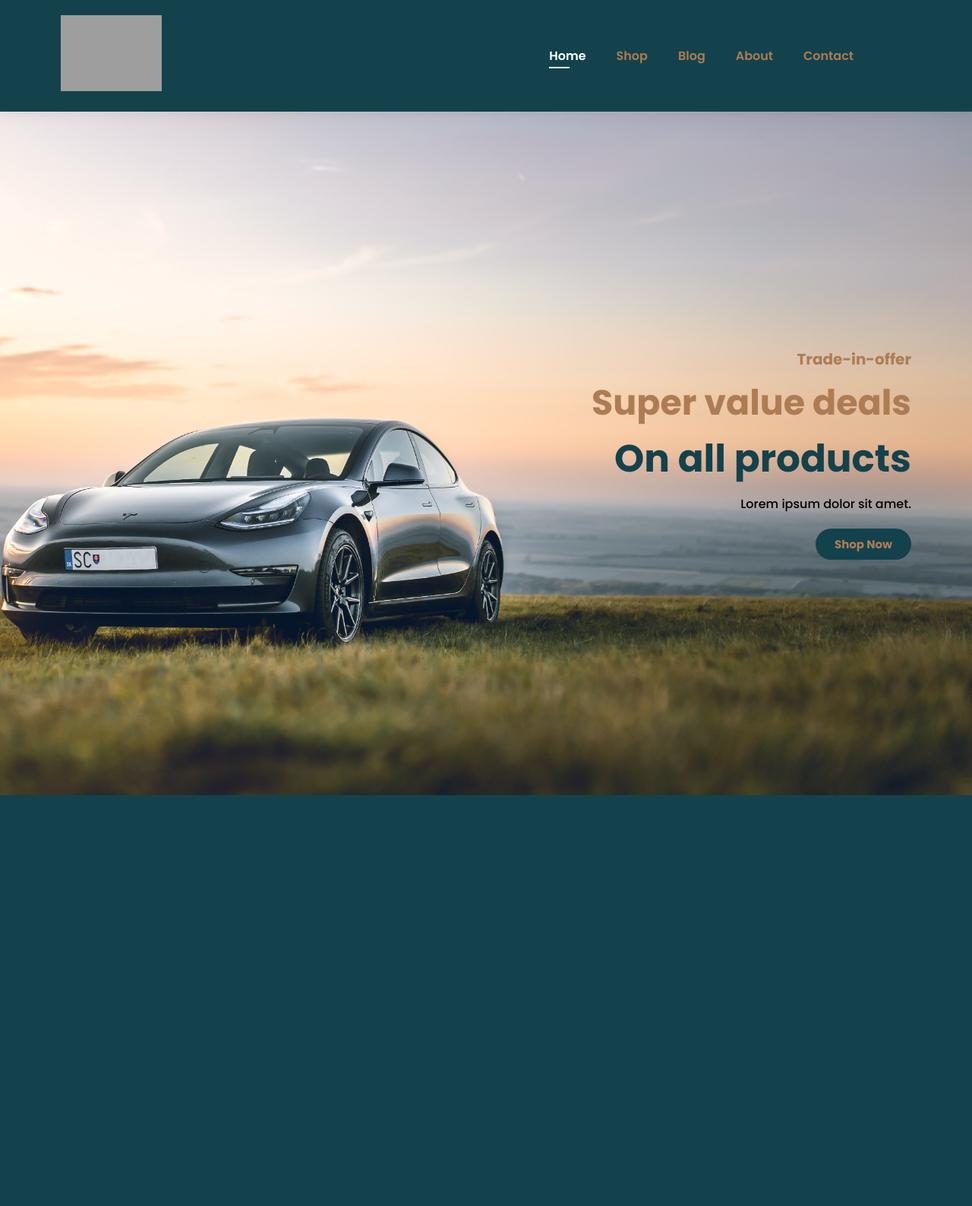
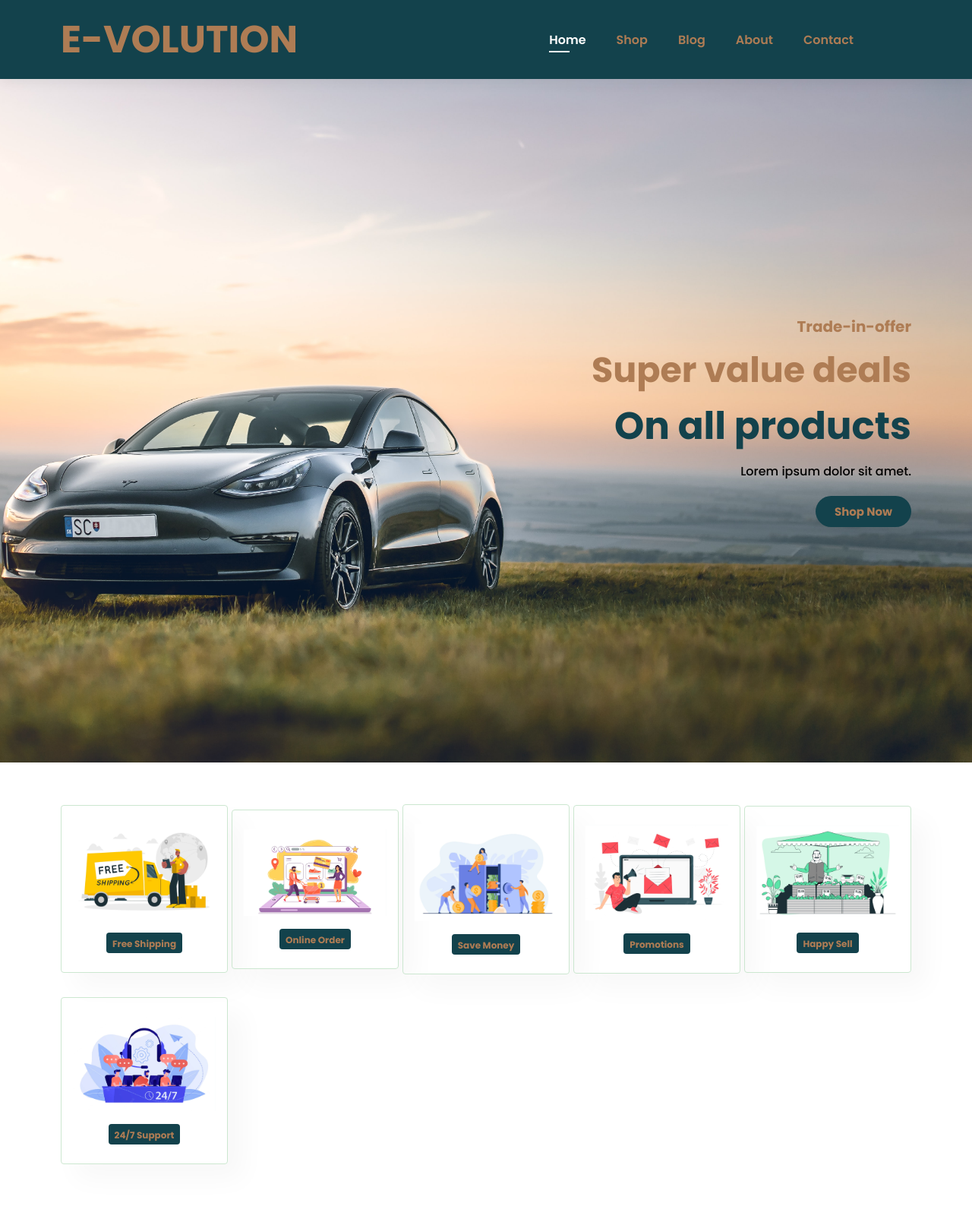
Before and after one commit to Android-James/cs-elective, a PHP site: page / in a window 1280 px wide. Shown: the whole page at 76% size. Before the commit the page ends 1047 px from the top, so only its background shows below. Run offline with PHP 8.4, Linux system fonts and the light colour scheme; some libraries are stand-ins or nearby versions; grey boxes are pictures that could not be loaded.

Commit message:
added some vector imgs for feature
changed the font color of each feature depending on their color

```diff
--- a/index.html
+++ b/index.html
@@ -5,12 +5,15 @@
     <meta http-equiv="X-UA-Compatible" content="IE=edge" />
     <meta name="viewport" content="width=device-width, initial-scale=1.0" />
     <title>E-Volution</title>
-    <link rel="stylesheet" href="https://pro.fontawesome.com/releases/v5.10.0/css/all.css"/>
-    <link rel="stylesheet" href="styles.css">
+    <link
+      rel="stylesheet"
+      href="https://pro.fontawesome.com/releases/v5.10.0/css/all.css"
+    />
+    <link rel="stylesheet" href="styles.css" />
   </head>
   <body>
     <section id="header">
-      <a href="#"><img src="/imgs/Grey Modern Typography Monogram Circle Logo.png" class="logo" alt="logo e-volution"></a>
+      <h1>E-VOLUTION</h1>
       <div>
         <ul id="navbar">
           <li><a class="active" href="index.html">Home</a></li>
@@ -18,7 +21,9 @@
           <li><a href="blog.html">Blog</a></li>
           <li><a href="about.html">About</a></li>
           <li><a href="contact.html">Contact</a></li>
-          <li><a href="cart.html"><i class="far fa-shopping-bag"></i></a></li>
+          <li>
+            <a href="cart.html"><i class="far fa-shopping-bag"></i></a>
+          </li>
         </ul>
       </div>
     </section>
@@ -28,9 +33,39 @@
       <h2>Super value deals</h2>
       <h1>On all products</h1>
       <p>Lorem ipsum dolor sit amet.</p>
-      <button>Shop Now</button>
+      <button><strong>Shop Now</strong></button>
     </section>
 
+    <section id="feature" class="section-p1">
+      <div class="fe-box">
+        <img src="imgs/features/free shipping.png" alt="free shipping">
+        <h6>Free Shipping</h6>
+      </div>
 
+      <div class="fe-box">
+        <img src="imgs/features/order online.png" alt="Online Order">
+        <h6>Online Order</h6>
+      </div>
+
+      <div class="fe-box">
+        <img src="imgs/features/save money.png" alt="Save Money">
+        <h6>Save Money</h6>
+      </div>
+
+      <div class="fe-box">
+        <img src="imgs/features/promote.png" alt="Promotions">
+        <h6>Promotions</h6>
+      </div>
+
+      <div class="fe-box">
+        <img src="imgs/features/selling.png" alt="Happy Sell">
+        <h6>Happy Sell</h6>
+      </div>
+
+      <div class="fe-box">
+        <img src="imgs/features/call.png" alt="F24/7Support">
+        <h6>24/7 Support</h6>
+      </div>
+    </section>
   </body>
 </html>
--- a/styles.css
+++ b/styles.css
@@ -141,6 +141,13 @@ h2 {
     background-color: black;
 }
 
+#feature{
+    display: flex;
+    align-items: center;
+    justify-content: space-between;
+    flex-wrap: wrap;
+}
+
 #feature img{
     width: 200px;
 }
@@ -158,3 +165,17 @@ h2 {
 #feature .fe-box:hover{
     box-shadow: 10px 10px 54px rgb(70, 62, 221, 0.1);
 }
+
+#feature .fe-box img{
+    width: 100%;
+    margin-bottom: 10px;
+}
+
+#feature .fe-box h6{
+    display: inline-block;
+    padding: 9px 8px 6px 8px;
+    line-height: 1;
+    border-radius: 4px;
+    color: #ae7c54;
+    background-color: #13424c;
+}
```
Also changed, not shown: imgs/features/call.png (added), imgs/features/free shipping.png (added), imgs/features/order online.png (added), imgs/features/promote.png (added), imgs/features/save money.png (added), imgs/features/selling.png (added), imgs/free shipping.png (deleted).
